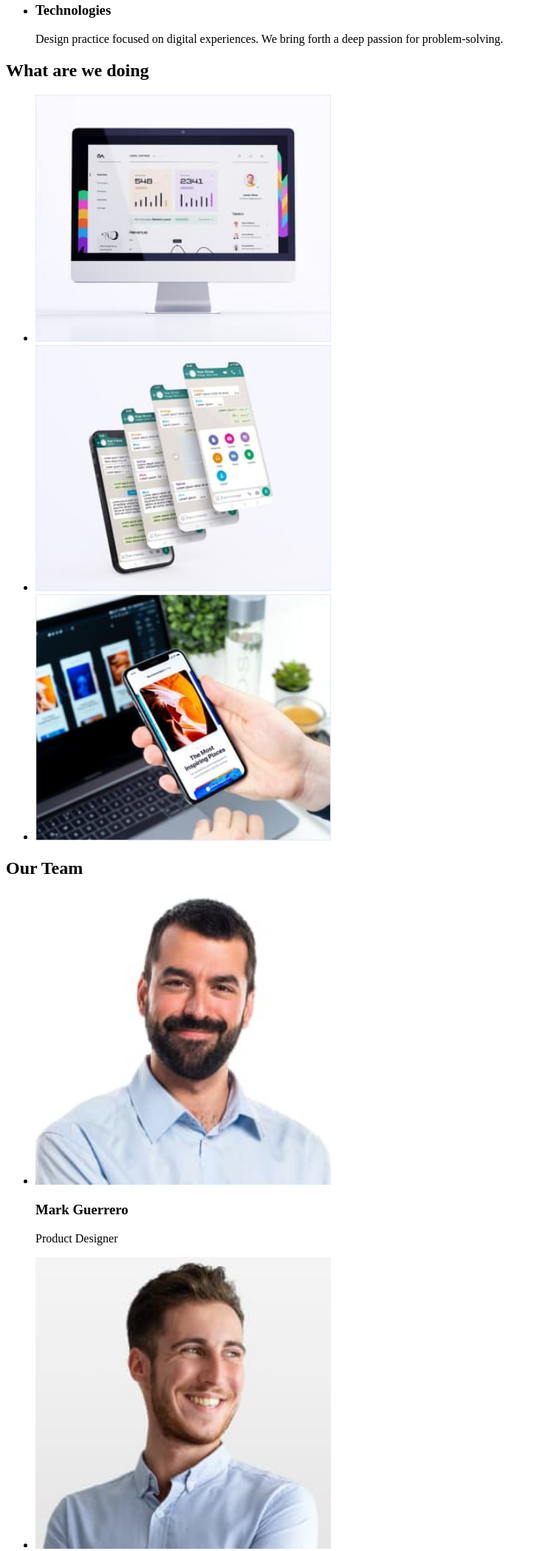
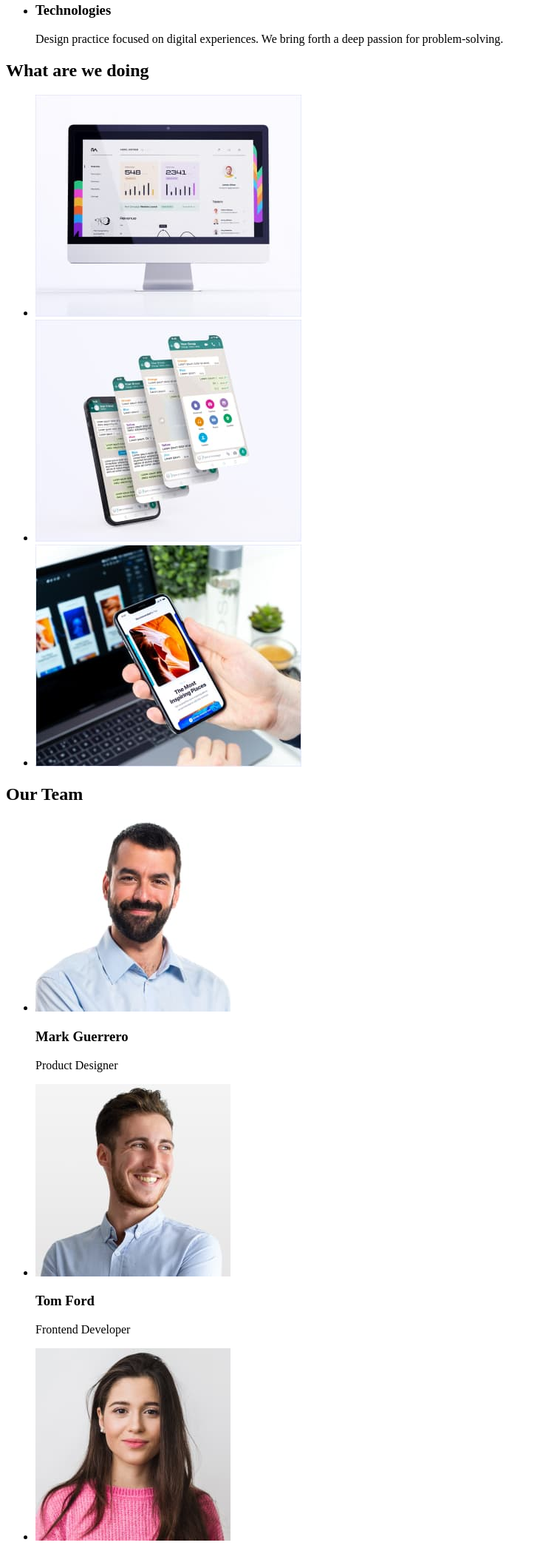
Before and after one commit to Vorzelskiy/goit-markup-hw-01, a plain HTML site: page index.html in a window 1280 px wide. Shown: the part 532-2628 px from the top of the page at 74% size, without its empty margins (0-735 px from the left). Drawn offline with Linux system fonts and the light colour scheme.

Commit message:
Update index.html

```diff
--- a/index.html
+++ b/index.html
@@ -64,10 +64,10 @@
       <section>
         <h2>What are we doing</h2>
         <ul>
-          <li><img src="./images/monitor.jpg" alt="monitor" width="400" /></li>
-          <li><img src="./images/mobile.jpg" alt="mobile" width="400" /></li>
+          <li><img src="./images/monitor.jpg" alt="monitor" width="360" /></li>
+          <li><img src="./images/mobile.jpg" alt="mobile" width="360" /></li>
           <li>
-            <img src="./images/notebook.jpg" alt="notebook" width="400" />
+            <img src="./images/notebook.jpg" alt="notebook" width="360" />
           </li>
         </ul>
       </section>
@@ -75,22 +75,22 @@
         <h2>Our Team</h2>
         <ul>
           <li>
-            <img src="./images/mark.jpg" alt="pr designer" width="400" />
+            <img src="./images/mark.jpg" alt="pr designer" width="264" />
             <h3>Mark Guerrero</h3>
             <p>Product Designer</p>
           </li>
           <li>
-            <img src="./images/tom.jpg" alt="frontend" width="400" />
+            <img src="./images/tom.jpg" alt="frontend" width="264" />
             <h3>Tom Ford</h3>
             <p>Frontend Developer</p>
           </li>
           <li>
-            <img src="./images/camila.jpg" alt="marketing" width="400" />
+            <img src="./images/camila.jpg" alt="marketing" width="264" />
             <h3>Camila Garcia</h3>
             <p>Marketing</p>
           </li>
           <li>
-            <img src="./images/daniel.jpg" alt="designer" width="400" />
+            <img src="./images/daniel.jpg" alt="designer" width="264" />
             <h3>Daniel Wilson</h3>
             <p>UI Designer</p>
           </li>
```
